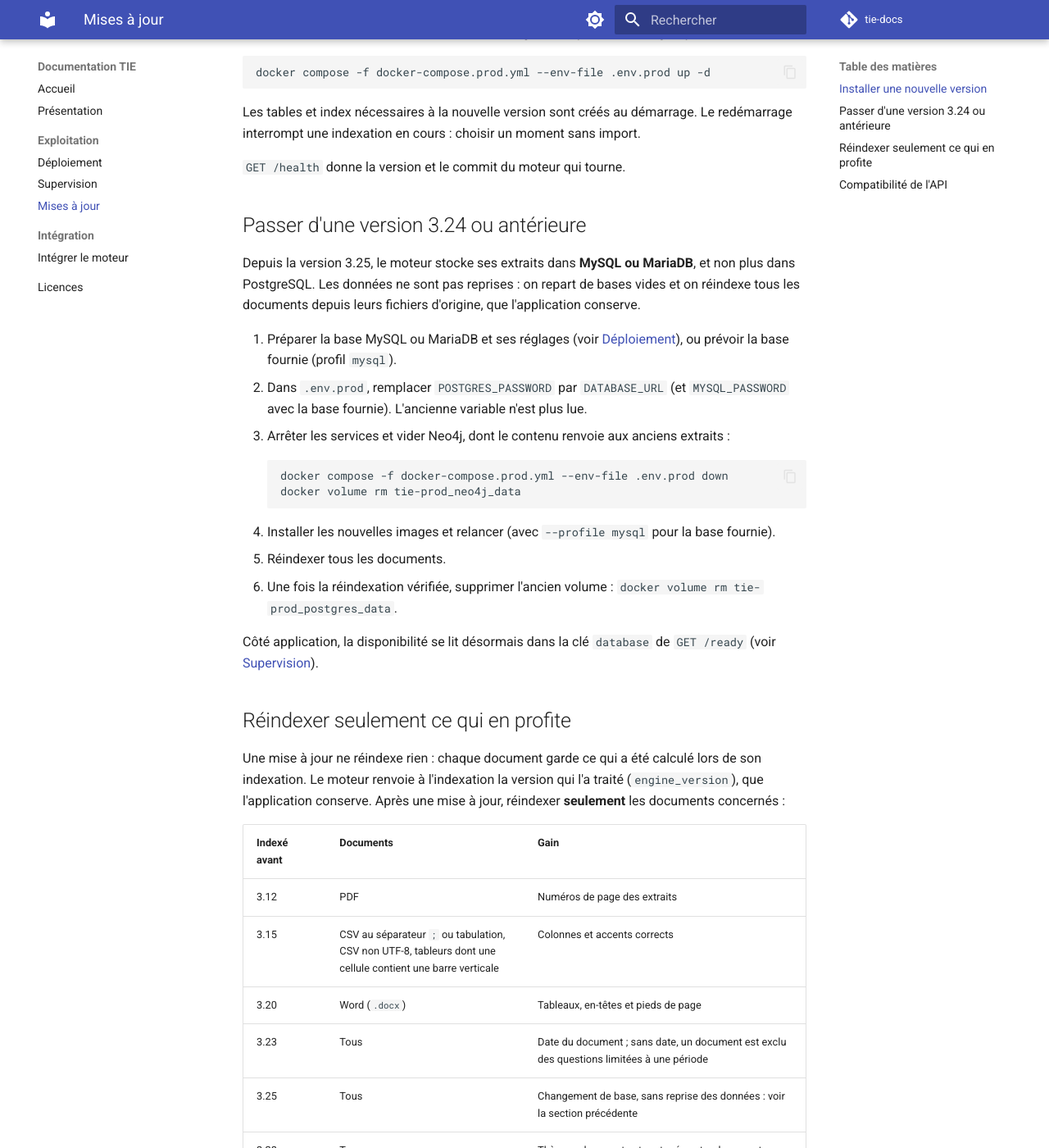
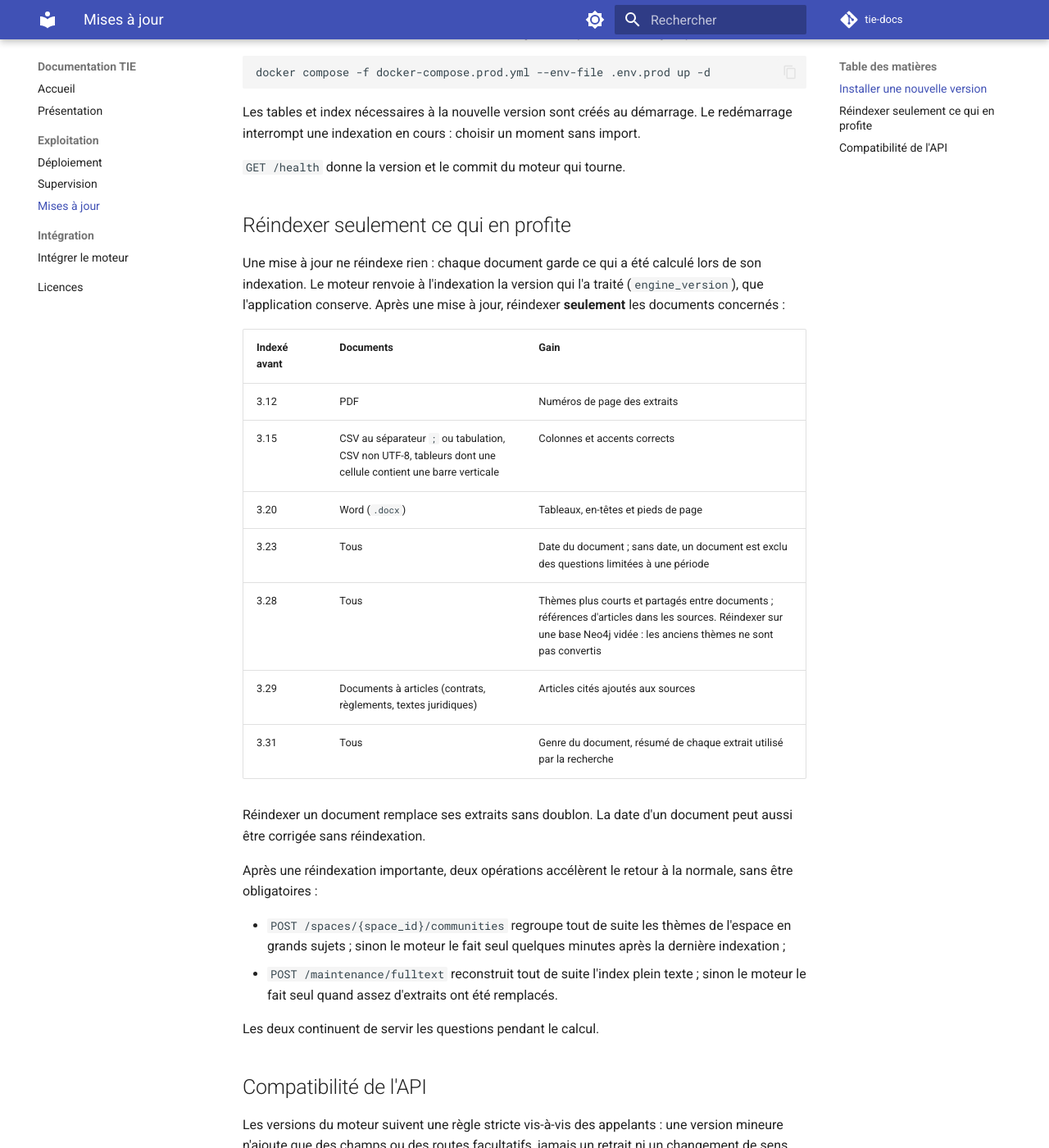
Before and after one commit to jquivogn/tie-docs, an MkDocs documentation site: the page built from docs/exploitation/mises-a-jour.md, in a window 1280 px wide and 1400 px high, scrolled down 204 px. Shown: the whole window at 82% size. Built offline with MkDocs 1.6.1 and Material for MkDocs 9.7.7, drawn with Linux system fonts in a browser that asks for light colours; comment, search, counter and statistics services are not loaded; some of the changed text lies outside the part shown.

````diff
--- a/docs/exploitation/mises-a-jour.md
+++ b/docs/exploitation/mises-a-jour.md
@@ -12,23 +12,6 @@ Les tables et index nécessaires à la nouvelle version sont créés au démarra
 
 `GET /health` donne la version et le commit du moteur qui tourne.
 
-## Passer d'une version 3.24 ou antérieure
-
-Depuis la version 3.25, le moteur stocke ses extraits dans **MySQL ou MariaDB**, et non plus dans PostgreSQL. Les données ne sont pas reprises : on repart de bases vides et on réindexe tous les documents depuis leurs fichiers d'origine, que l'application conserve.
-
-1. Préparer la base MySQL ou MariaDB et ses réglages (voir [Déploiement](deploiement.md#base-mysql-ou-mariadb)), ou prévoir la base fournie (profil `mysql`).
-2. Dans `.env.prod`, remplacer `POSTGRES_PASSWORD` par `DATABASE_URL` (et `MYSQL_PASSWORD` avec la base fournie). L'ancienne variable n'est plus lue.
-3. Arrêter les services et vider Neo4j, dont le contenu renvoie aux anciens extraits :
-   ```bash
-   docker compose -f docker-compose.prod.yml --env-file .env.prod down
-   docker volume rm tie-prod_neo4j_data
-   ```
-4. Installer les nouvelles images et relancer (avec `--profile mysql` pour la base fournie).
-5. Réindexer tous les documents.
-6. Une fois la réindexation vérifiée, supprimer l'ancien volume : `docker volume rm tie-prod_postgres_data`.
-
-Côté application, la disponibilité se lit désormais dans la clé `database` de `GET /ready` (voir [Supervision](supervision.md)).
-
 ## Réindexer seulement ce qui en profite
 
 Une mise à jour ne réindexe rien : chaque document garde ce qui a été calculé lors de son indexation. Le moteur renvoie à l'indexation la version qui l'a traité (`engine_version`), que l'application conserve. Après une mise à jour, réindexer **seulement** les documents concernés :
@@ -39,7 +22,6 @@ Une mise à jour ne réindexe rien : chaque document garde ce qui a été calcul
 | 3.15 | CSV au séparateur `;` ou tabulation, CSV non UTF-8, tableurs dont une cellule contient une barre verticale | Colonnes et accents corrects |
 | 3.20 | Word (`.docx`) | Tableaux, en-têtes et pieds de page |
 | 3.23 | Tous | Date du document ; sans date, un document est exclu des questions limitées à une période |
-| 3.25 | Tous | Changement de base, sans reprise des données : voir la section précédente |
 | 3.28 | Tous | Thèmes plus courts et partagés entre documents ; références d'articles dans les sources. Réindexer sur une base Neo4j vidée : les anciens thèmes ne sont pas convertis |
 | 3.29 | Documents à articles (contrats, règlements, textes juridiques) | Articles cités ajoutés aux sources |
 | 3.31 | Tous | Genre du document, résumé de chaque extrait utilisé par la recherche |
@@ -56,5 +38,3 @@ Les deux continuent de servir les questions pendant le calcul.
 ## Compatibilité de l'API
 
 Les versions du moteur suivent une règle stricte vis-à-vis des appelants : une version mineure n'ajoute que des champs ou des routes facultatifs, jamais un retrait ni un changement de sens. Un changement incompatible passe par une version majeure, annoncée à l'avance ; le premier sera le passage à l'API v1.
-
-Une exception, liée au changement de base : en 3.25, la clé `postgres` de `GET /ready` est devenue `database`. Le champ `status` n'a pas changé. Par ailleurs, deux cas renvoyaient une erreur 500 et ont reçu un code distinct, à réessayer : 503 quand le service d'embeddings ne répond pas (3.26), 429 quand le modèle de langage est saturé (3.34). Voir [Intégrer le moteur](../integration/moteur.md#erreurs).
````
Also changed, not shown: docs/exploitation/deploiement.md (+8 -0 lines), docs/exploitation/supervision.md (+1 -1 lines).
